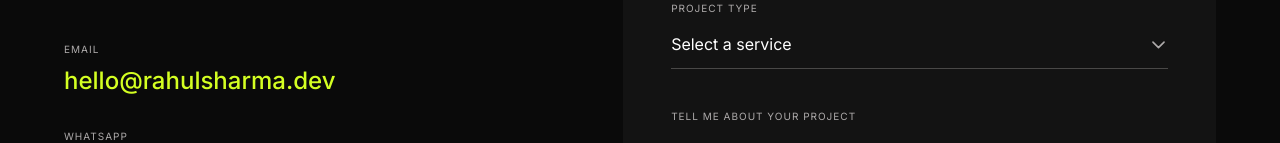
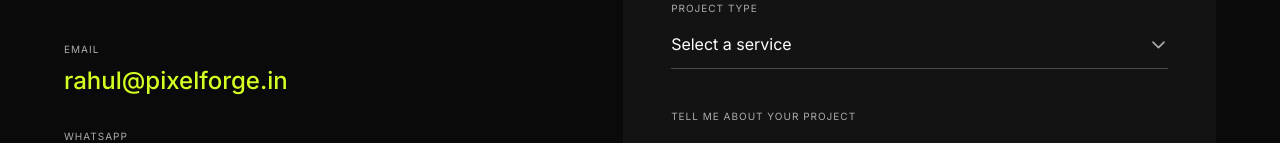
Before and after one commit to AbhishekPandey-dev/Portfolio-rahul, a Next.js app: page /contact in a window 1280 px wide. Shown: the part 804-947 px from the top of the page. Built offline with nearby package versions, Linux system fonts and the light colour scheme; no server answers.

Commit message:
added email address on contact page and footer

```diff
--- a/src/app/contact/page.tsx
+++ b/src/app/contact/page.tsx
@@ -32,7 +32,7 @@ export default function ContactPage() {
             <div className="space-y-8 mb-12">
               <div>
                 <span className="text-on-surface-variant text-[10px] uppercase tracking-widest block mb-2">Email</span>
-                <a className="text-primary text-2xl font-medium hover:opacity-80 transition-opacity" href="mailto:hello@rahulsharma.dev">hello@rahulsharma.dev</a>
+                <a className="text-primary text-2xl font-medium hover:opacity-80 transition-opacity" href="mailto:rahul@pixelforge.in">rahul@pixelforge.in</a>
               </div>
               <div>
                 <span className="text-on-surface-variant text-[10px] uppercase tracking-widest block mb-2">WhatsApp</span>
--- a/src/components/layout/Footer.tsx
+++ b/src/components/layout/Footer.tsx
@@ -12,7 +12,7 @@ export const Footer = () => {
         <Link className="text-neutral-500 hover:text-white transition-all" href="/contact">Contact</Link>
       </div>
       <div className="flex gap-6 items-center flex-wrap justify-center">
-        <a className="w-10 h-10 flex items-center justify-center rounded-full border border-white/10 hover:border-primary hover:text-primary transition-all" href="mailto:hello@rahulsharma.com">
+        <a className="w-10 h-10 flex items-center justify-center rounded-full border border-white/10 hover:border-primary hover:text-primary transition-all" href="mailto:rahul@pixelforge.in">
           <span className="material-symbols-outlined text-sm">alternate_email</span>
         </a>
         <a className="w-10 h-10 flex items-center justify-center rounded-full border border-white/10 hover:border-primary hover:text-primary transition-all" href="#">
```
